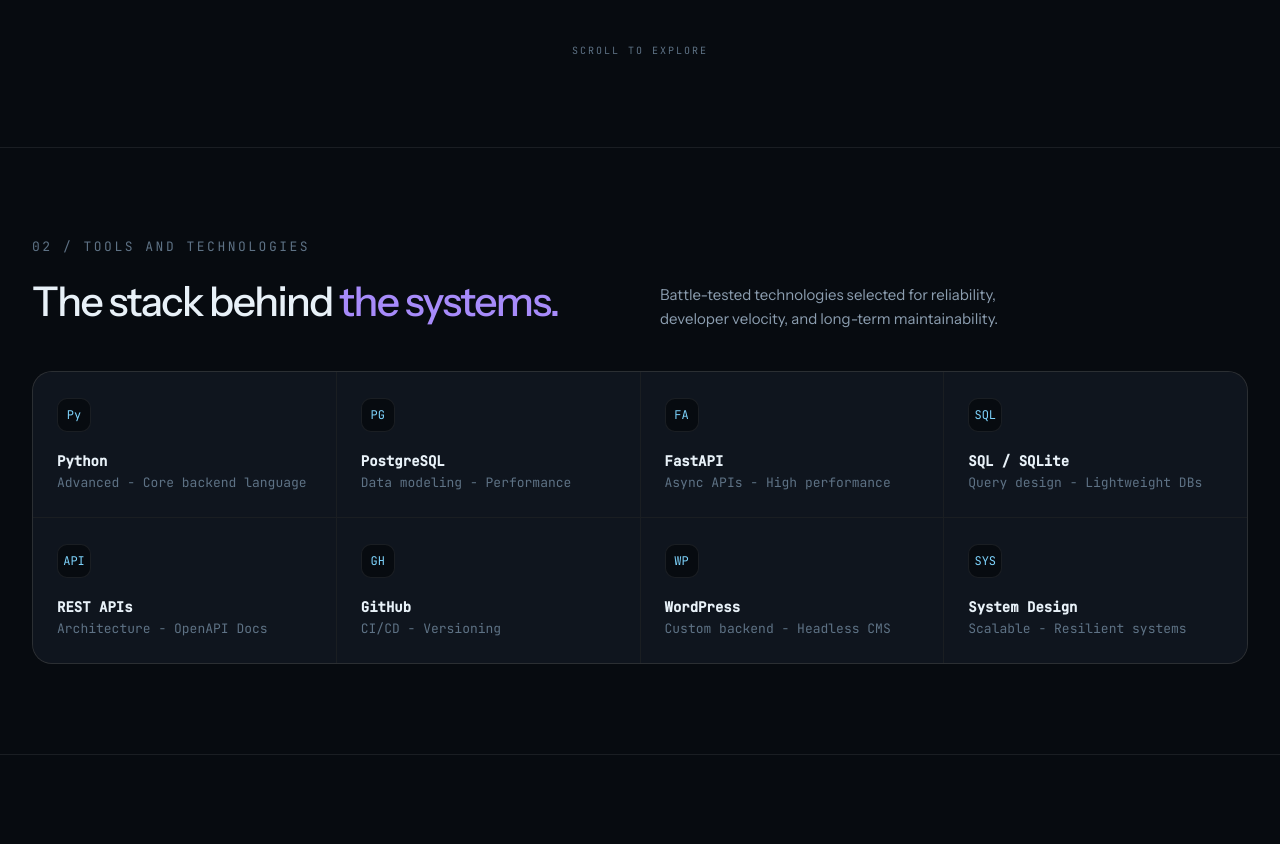
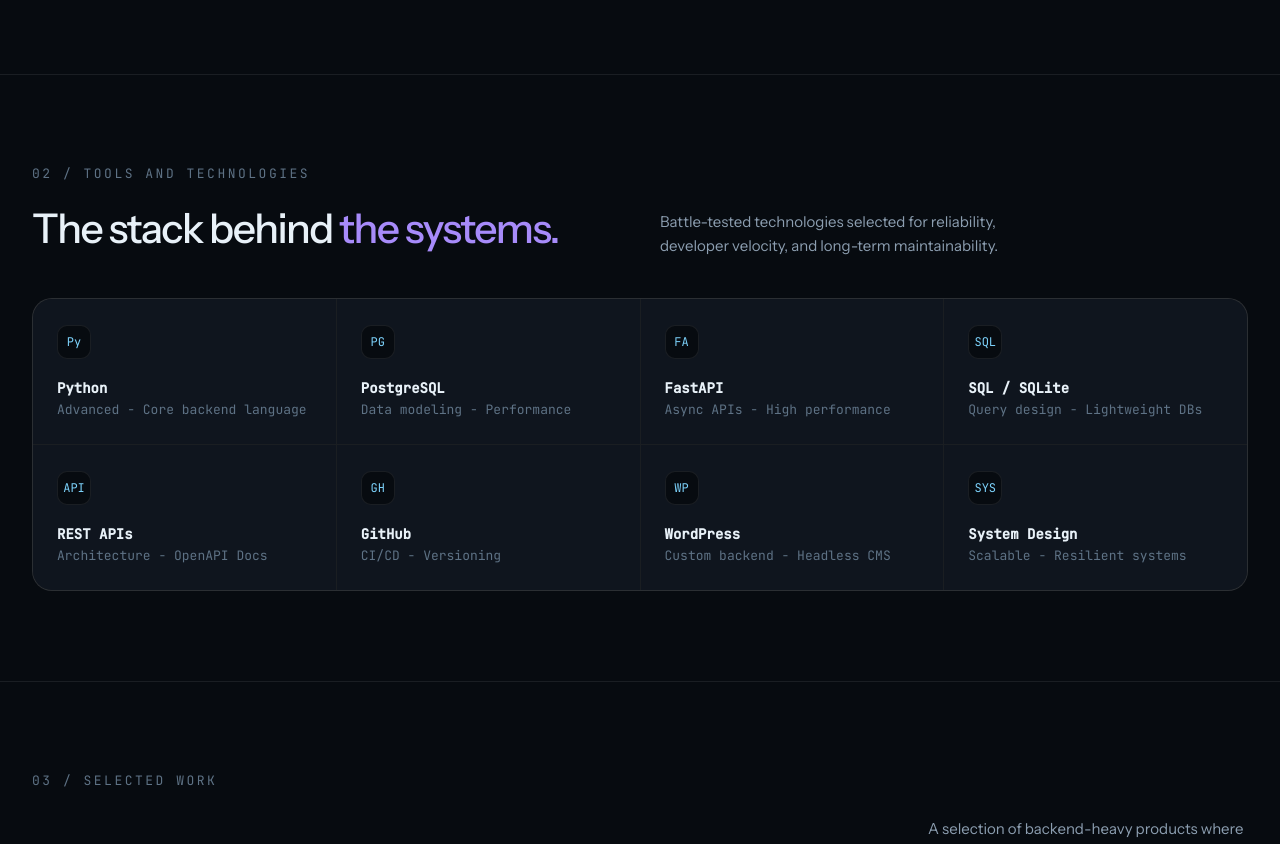
Before and after one commit to tonyJoetech/Edikan-portfolio, a plain HTML site: page index.html in a window 1280 px wide. Shown: the part 1594-2438 px from the top of the page. Drawn offline with Linux system fonts and the light colour scheme.

Commit message:
fix: about section

```diff
--- a/index.html
+++ b/index.html
@@ -93,7 +93,6 @@
         <a href="#stack" class="link-cyan">More about my approach</a>
       </div>
     </div>
-    <div class="scroll-hint mono">SCROLL TO EXPLORE</div>
   </section>
 
   <section class="section" id="stack">
--- a/style.css
+++ b/style.css
@@ -349,14 +349,6 @@
     font-size: 13px;
 }
 
-.scroll-hint {
-    margin-top: 60px;
-    display: flex;
-    justify-content: center;
-    color: var(--dim);
-    font-size: 10px;
-    letter-spacing: 2px;
-}
 
 /* STACK */
 .stack-header {
```
